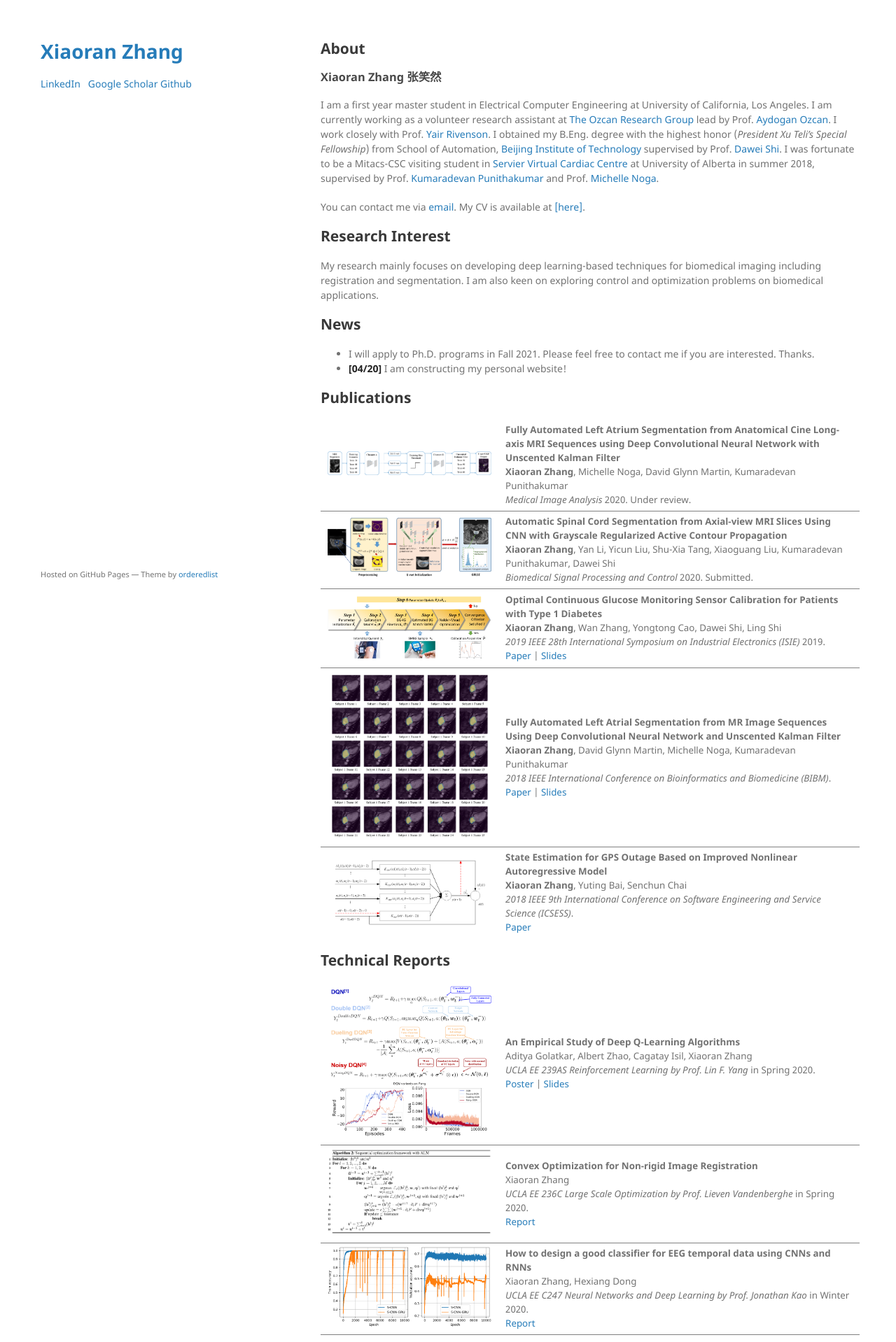
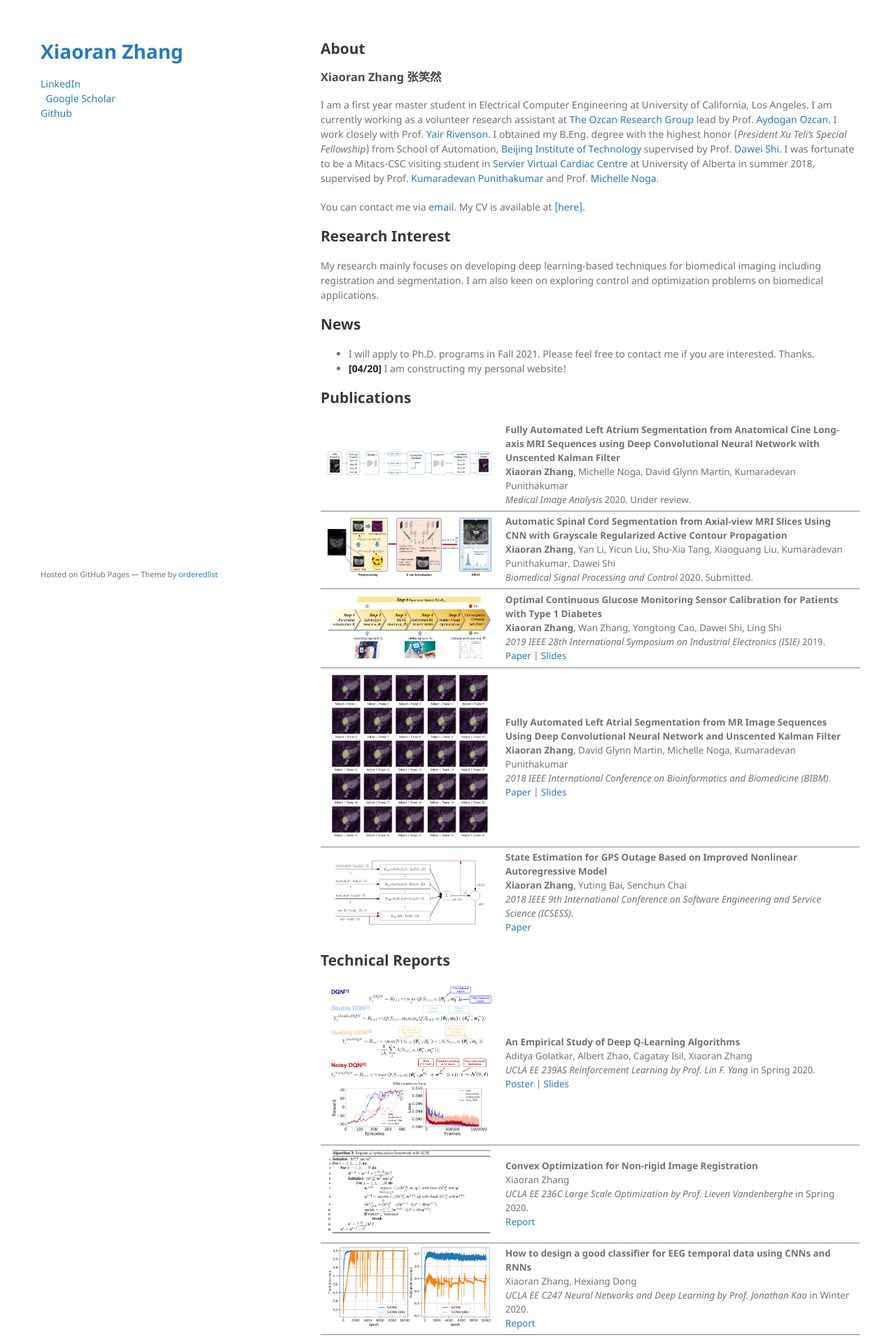
Before and after one commit to Voldemort108X/xrzhang, a Jekyll site: the page built from index.md, in a window 1280 px wide. Shown: the top 1918 px of the page at 70% size. Built offline with Jekyll 4.4.1, drawn with Linux system fonts in a browser that asks for light colours; our own code applies the rules of GitHub Pages for plain Markdown files.

Commit message:
line break

```diff
--- a/_layouts/default.html
+++ b/_layouts/default.html
@@ -27,11 +27,11 @@
           {% endif %}
 
           {% if site.google_scholar %}
-          <a href="http://scholar.google.es/citations?user={{ site.owner.google_scholar }}" class="author-social inline_social_icon" target="_blank"><i class="ai ai-google-scholar-square"></i>&nbsp; Google Scholar</a>
+          <br><a href="http://scholar.google.es/citations?user={{ site.owner.google_scholar }}" class="author-social inline_social_icon" target="_blank"><i class="ai ai-google-scholar-square"></i>&nbsp; Google Scholar</a>
           {% endif %}
 
           {% if site.github %}
-          <a href="http://github.com/{{ site.owner.github }}" class="author-social inline_social_icon" target="_blank"><i class="fa fa-github-square"></i> Github</a>
+          <br><a href="http://github.com/{{ site.owner.github }}" class="author-social inline_social_icon" target="_blank"><i class="fa fa-github-square"></i> Github</a>
 
           {% endif %}
 
```
